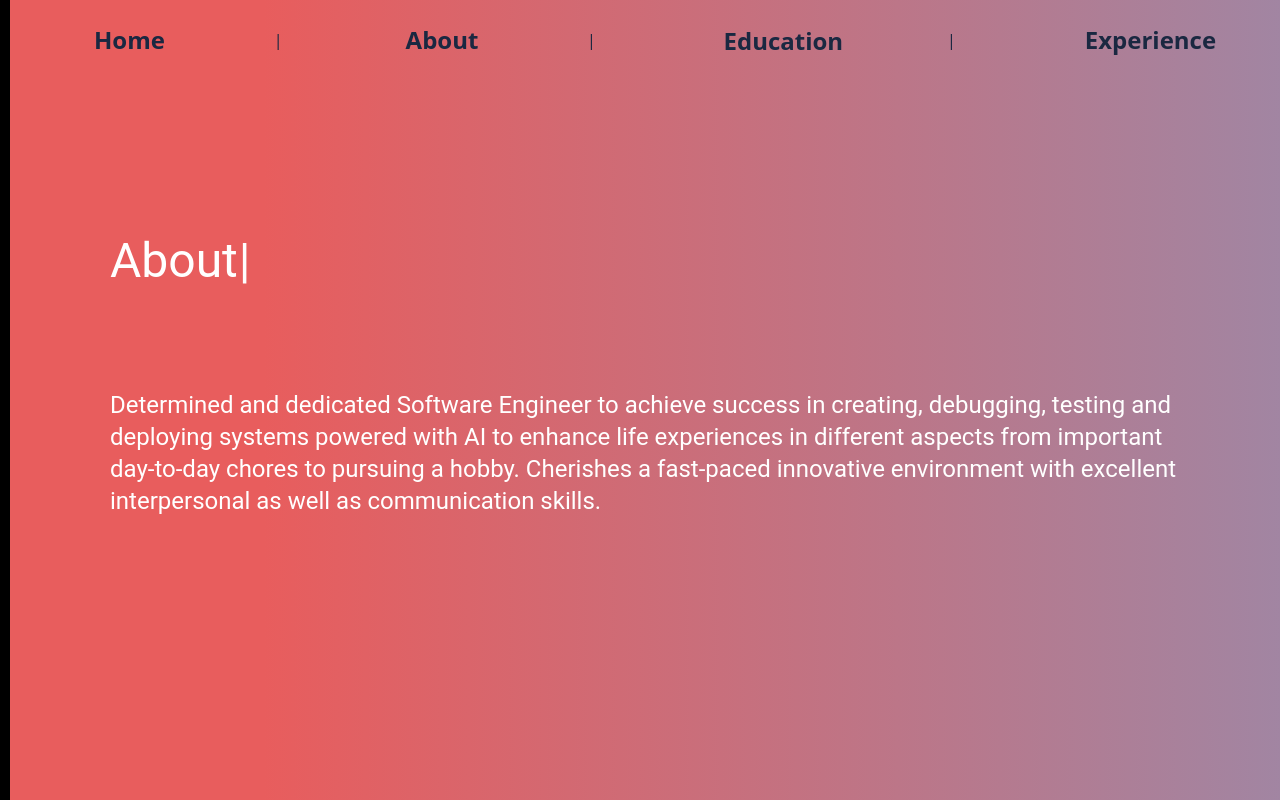
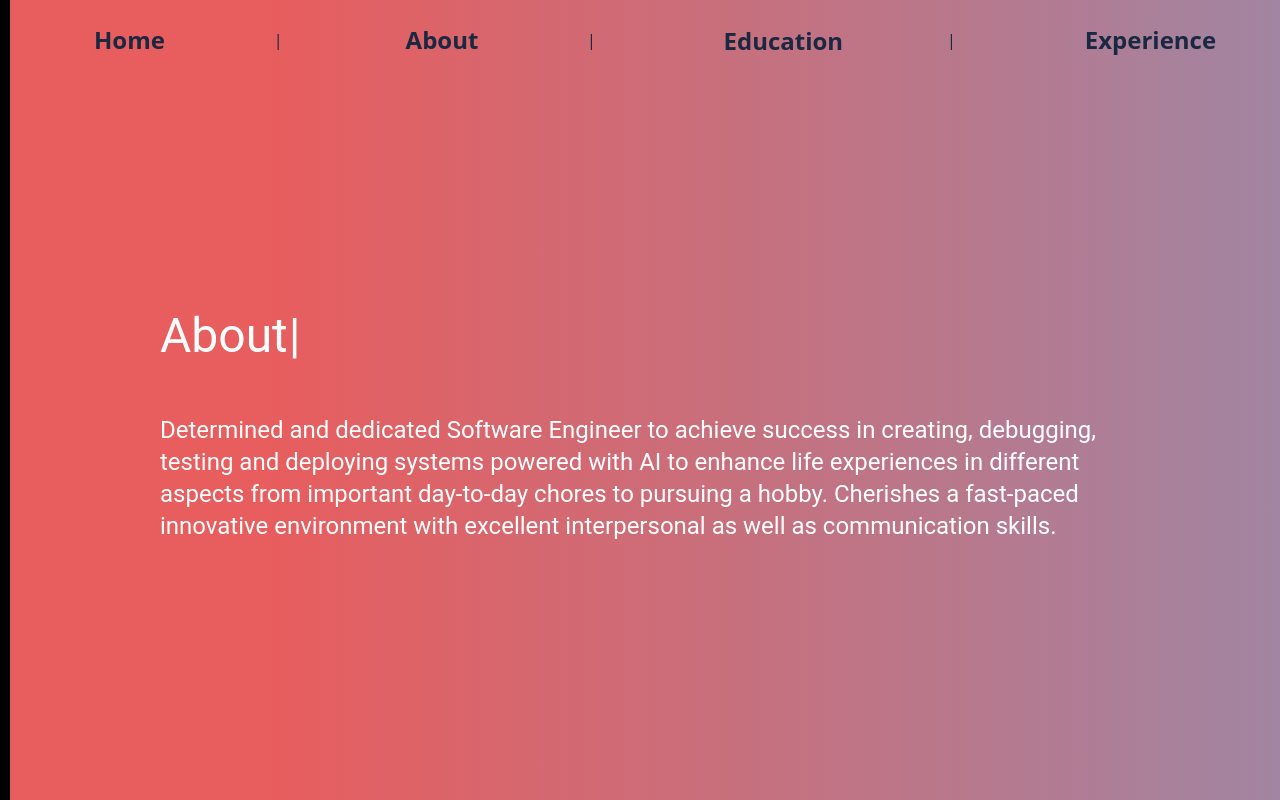
Before and after one commit to rachanac16/reflection, a React (Create React App) app: page /reflection/about in a window 1280 px wide. Built offline with nearby package versions, Linux system fonts and the light colour scheme.

Commit message:
margin changes

```diff
--- a/src/pages/About.js
+++ b/src/pages/About.js
@@ -5,14 +5,14 @@ import Typewriter from 'typewriter-effect';
 
 function About(){
     return <div>
-        <Typography variant='h3' paddingLeft='100px'>
+        <Typography variant='h3' paddingLeft='150px'>
             <Typewriter
                 onInit={(typewriter) => {
                     typewriter.typeString("About").start();
                 }}
                 />
             </Typography>
-        <Typography variant='h5' padding='100px'>
+        <Typography variant='h5' paddingLeft='150px' paddingRight='150px' paddingTop='50px'>
             Determined and dedicated Software Engineer to achieve success in creating, debugging, testing
             and deploying systems powered with AI to enhance life experiences in different aspects from
             important day-to-day chores to pursuing a hobby. Cherishes a fast-paced innovative environment
```
